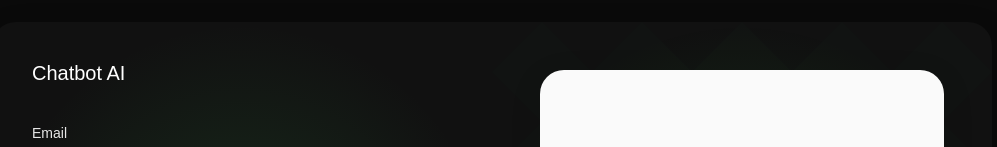
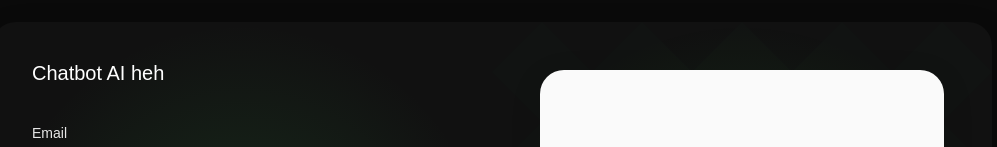
Before and after one commit to itsmemarkmalvar/chatbot-frontend, a Next.js app: page /login in a window 1280 px wide. Shown: the part 128-275 px from the top of the page, without its empty margins (148-1145 px from the left). Built offline with nearby package versions, Linux system fonts and the light colour scheme.

Commit message:
Test Commit

```diff
--- a/src/components/auth/LoginForm.js
+++ b/src/components/auth/LoginForm.js
@@ -60,7 +60,7 @@ const LoginForm = () => {
     <div className={styles.pageWrapper}>
       <main className={styles.authContainer}>
         <section className={styles.formSection}>
-          <div className={styles.logo}>Chatbot AI</div>
+          <div className={styles.logo}>Chatbot AI heh</div>
           <form onSubmit={handleSubmit} className={styles.authForm}>
             {error && <div className={styles.error}>{error}</div>}
 
```
